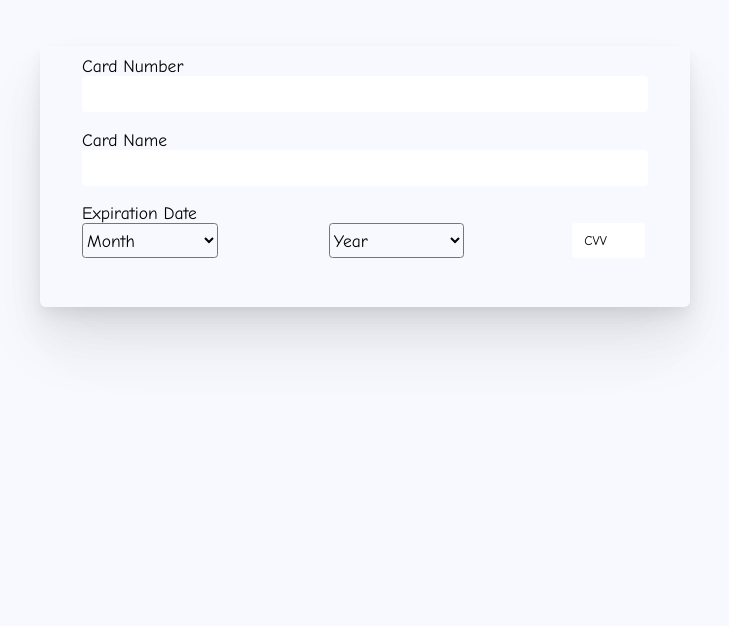
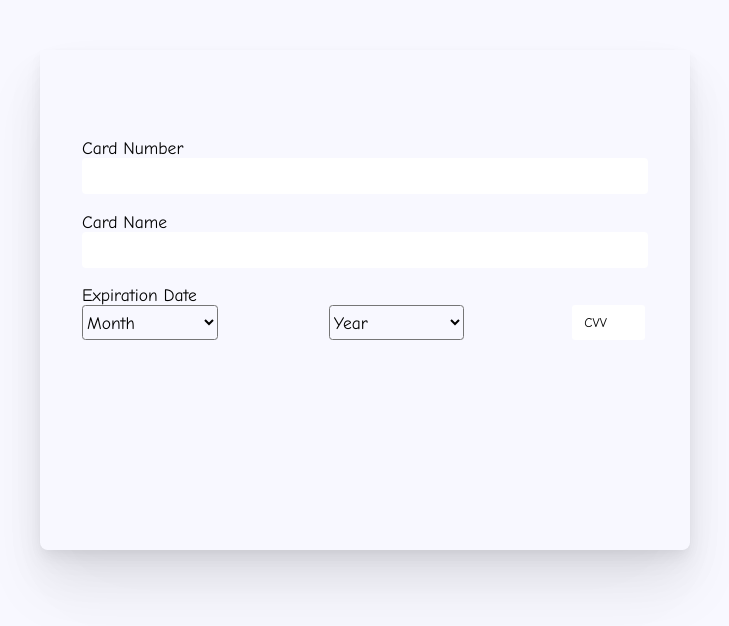
Before and after one commit to kaf-lamed-beyt/credit-card, a React app: page / in a window 1280 px wide. Shown: the part 104-730 px from the top of the page, without its empty margins (275-1004 px from the left). Built offline with nearby package versions, Linux system fonts and the light colour scheme.

Commit message:
refactored form card

```diff
--- a/src/components/App.js
+++ b/src/components/App.js
@@ -6,7 +6,7 @@ class App extends React.Component {
         return (
             <main>
                 <div className="app__base">
-                    <div className="form__card">
+                    <div className="form__card box__shadow">
                         <form>
                             <div className="form__group">
                                 <div className="input number">
--- a/src/scss/global.scss
+++ b/src/scss/global.scss
@@ -19,21 +19,26 @@ body {
     justify-content: center;
 }
 
+.box__shadow {
+    box-shadow: 0 2.8px 4px rgba(0, 0, 0, 0.012),
+    0 6.2px 12.5px rgba(0, 0, 0, 0.034), 0 12px 21.2px rgba(0, 0, 0, 0.035),
+    0 24.3px 42.2px rgba(0, 0, 0, 0.043),
+    0 38.2px 64.2px rgba(0, 0, 0, 0.062),
+    0 62.3px 100px rgba(0, 0, 0, 0.012);
+}
+
 .form__card {
-    height: 600px;
+    height: 500px;
+    margin-top: 12%;
+    border-bottom-left-radius: 8px;
+    border-bottom-right-radius: 8px;
 }
 
 form {
-    margin-top: 23%;
+    margin-top: 12%;
     width: 650px;
     padding: 0.4em 1.4em 2em;
     font-size: 1.75em;
-    border-radius: 6px;
-    box-shadow: 0 2.8px 4px rgba(0, 0, 0, 0.012),
-        0 6.2px 12.5px rgba(0, 0, 0, 0.034), 0 12px 21.2px rgba(0, 0, 0, 0.035),
-        0 24.3px 42.2px rgba(0, 0, 0, 0.043),
-        0 38.2px 64.2px rgba(0, 0, 0, 0.062),
-        0 62.3px 100px rgba(0, 0, 0, 0.012);
 }
 
 .form__control {
```
Also changed, not shown: 4 other files.
